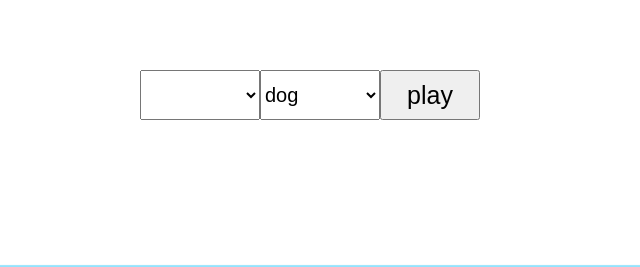
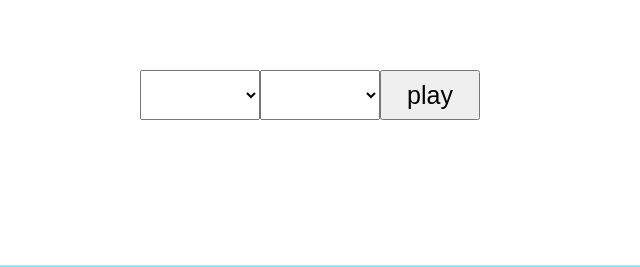
Before and after one commit to NarmakTwo/airbattle, a website: page client/index.html in a window 1280 px wide. Shown: the part 345-612 px from the top of the page, 168-808 px from the left. Drawn offline with nearby package versions, Linux system fonts and the light colour scheme; no server answers.

Commit message:
Update index.html

```diff
--- a/client/index.html
+++ b/client/index.html
@@ -30,6 +30,7 @@
         <option value="cheesy">cheesy</option>
       </select>
       <select id="name2">
+	<option value=""></option>
         <option value="dog">dog</option>
         <option value="cat">cat</option>
         <option value="squirrel">squirrel</option>
```
